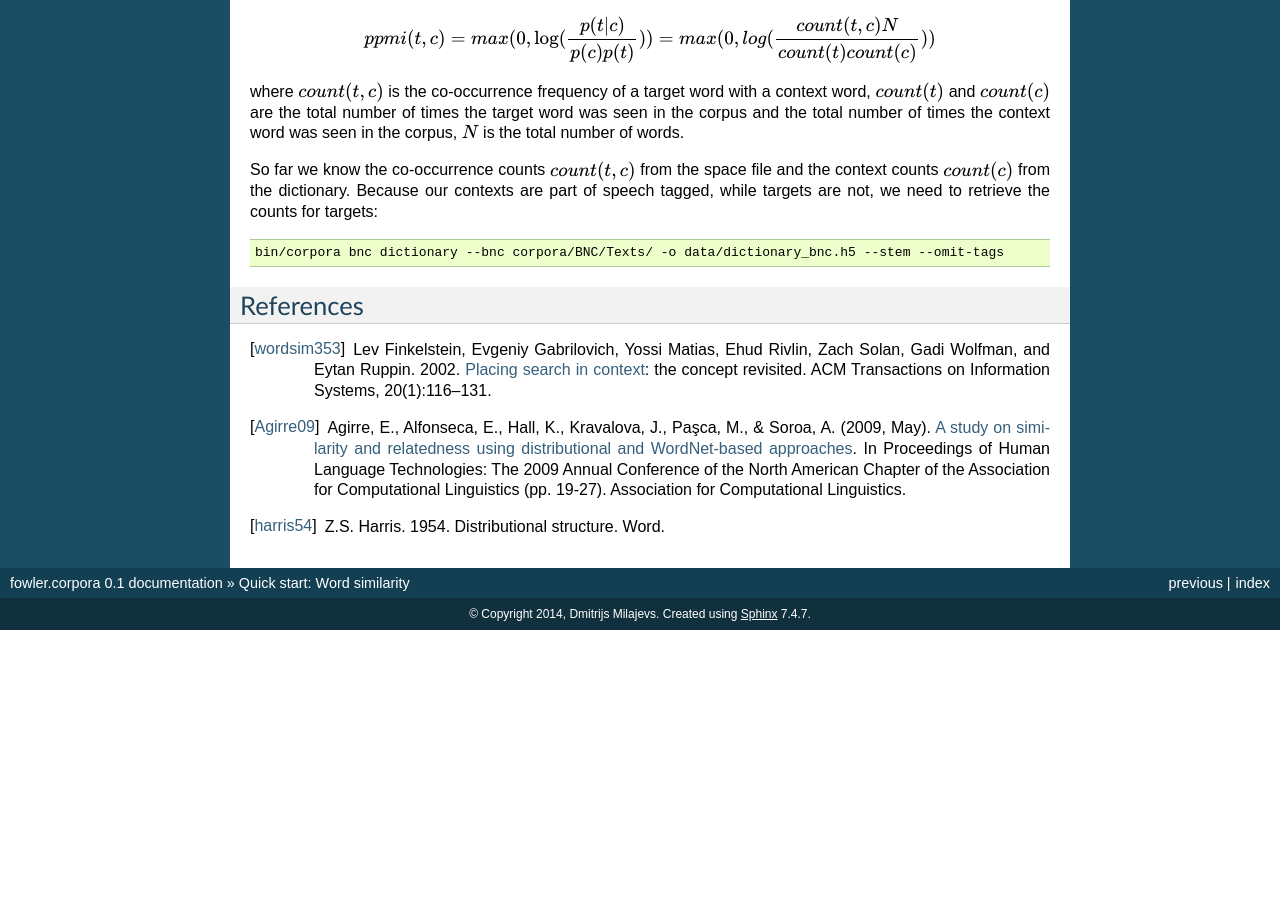
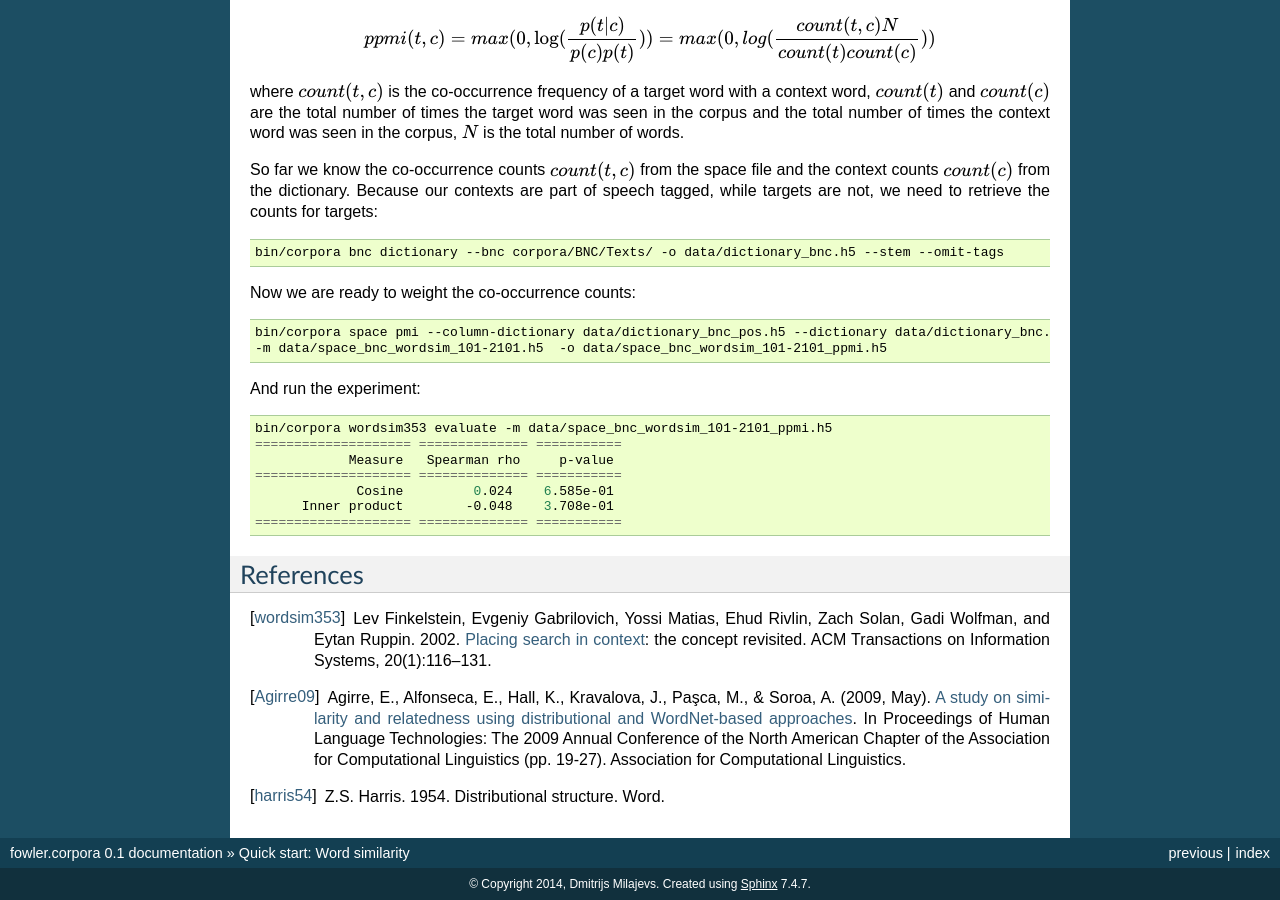
Before and after one commit to dimazest/fowler.corpora, a Sphinx documentation site: the page built from docs/quick_start.rst, in a window 1280 px wide and 900 px high, scrolled down 3529 px. Built offline with Sphinx 7.4.7, drawn with Linux system fonts in a browser that asks for light colours; before the commit the page ends 4159 px from its top, so only the background shows below that.

Commit message:
Disappointing pmi

```diff
--- a/docs/quick_start.rst
+++ b/docs/quick_start.rst
@@ -242,6 +242,25 @@ contexts are part of speech tagged, while targets are not, we need to retrieve t
 
     bin/corpora bnc dictionary --bnc corpora/BNC/Texts/ -o data/dictionary_bnc.h5 --stem --omit-tags
 
+Now we are ready to weight the co-occurrence counts:
+
+.. code-block:: bash
+
+    bin/corpora space pmi --column-dictionary data/dictionary_bnc_pos.h5 --dictionary data/dictionary_bnc.h5 \
+    -m data/space_bnc_wordsim_101-2101.h5  -o data/space_bnc_wordsim_101-2101_ppmi.h5
+
+And run the experiment:
+
+.. code-block:: bash
+
+    bin/corpora wordsim353 evaluate -m data/space_bnc_wordsim_101-2101_ppmi.h5
+    ==================== ============== ===========
+                Measure   Spearman rho     p-value
+    ==================== ============== ===========
+                 Cosine         0.024    6.585e-01
+          Inner product        -0.048    3.708e-01
+    ==================== ============== ===========
+
 References
 ----------
 
```
